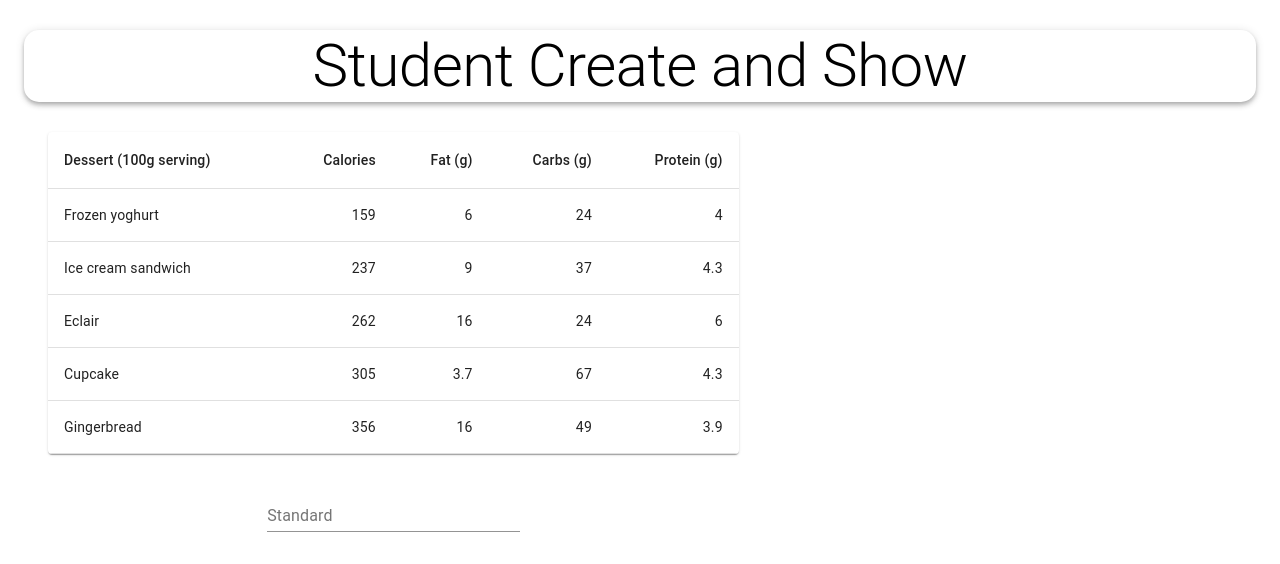
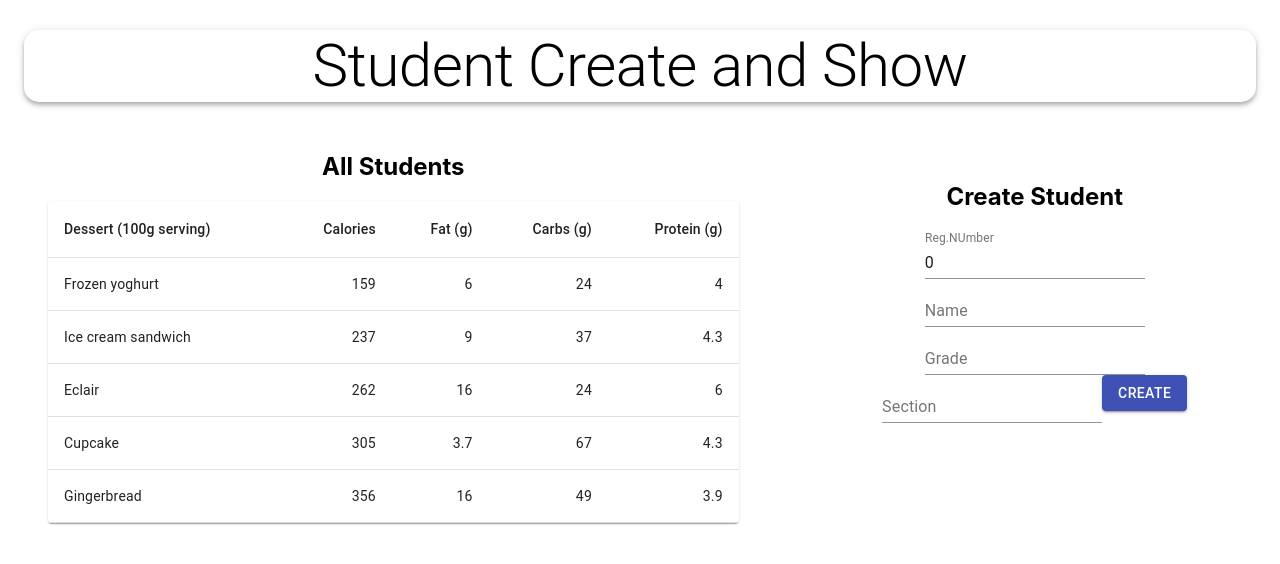
Before and after one commit to sachux/StudentMERN, a React (Create React App) app in the folder client/: page / in a window 1280 px wide. Shown: the top 564 px of the page. Built offline with nearby package versions, Linux system fonts and the light colour scheme.

Commit message:
Client changes

```diff
--- a/client/src/App.js
+++ b/client/src/App.js
@@ -1,6 +1,6 @@
 import logo from './logo.svg';
 import './App.css';
-import { Container, AppBar, Typography, Grow, Grid} from '@material-ui/core'
+import { Container, AppBar, Typography, Grow, Grid, Divider} from '@material-ui/core'
 import Student from './components/showStudent/showStudent.js'
 import CreateStudent from './components/createStudent/createStudent.js'
 import useStyle from "./styles"
@@ -16,13 +16,14 @@ function App() {
 
         <Grow in>
           <Container>
-            <Grid container justify='space-between' alignItems='strect'>
+            <Grid container justify='space-between' alignItems='stretch'>
 
               <Grid items xs={12} sm={7}>
                   <Student />
               </Grid>
 
-              <Grid items xs={12} sm={7}>
+              <Grid items xs={12} sm={4}>
+
                 <div  className={classes.appBar} postition="static" color='inherit'>
                   <CreateStudent />
                 </div>
--- a/client/src/components/createStudent/createStudent.js
+++ b/client/src/components/createStudent/createStudent.js
@@ -1,18 +1,41 @@
-import * as React from 'react';
-import Box from '@material-ui/core/Box';
+import React, {useState} from 'react';
 import TextField from '@material-ui/core/TextField';
+import useStyle from "../../styles"
+import { Button } from '@material-ui/core';
+import axios  from "axios";
 
-export default function BasicTextFields() {
+export default function CreateStudent() {
+    const classes = useStyle();
+
+    const [student,  setStudent] = useState({
+        regNo : 0,
+        studentName: '',
+        grade : '',
+        section: ''
+    });
+
+    const createStudent = () => {
+        axios.post('http://localhost:5000/students',student)
+    }
   return (
-    <Box
-      component="form"
-      sx={{
-        '& > :not(style)': { m: 1, width: '25ch' },
-      }}
-      noValidate
-      autoComplete="off"
-    >
-      <TextField id="standard-basic" label="Standard" variant="standard" />
-    </Box>
+      <>
+      <h2> Create Student </h2>
+    <form className={classes.root} noValidate autoComplete="off">
+      <TextField id="standard-basic" label="Reg.NUmber" variant="standard" value={student.regNo}
+        onChange={(event) => {setStudent({...student, regNo: event.target.value}) }}/>
+      <TextField id="standard-basic" label="Name" variant="standard" value={student.studentName}
+        onChange={(event) => {setStudent({...student, studentName: event.target.value}) }}/>
+      <TextField id="standard-basic" label="Grade" variant="standard" value={student.grade}
+        onChange={(event) => {setStudent({...student, grade: event.target.value}) }}/>
+      <TextField id="standard-basic" label="Section" variant="standard" value={student.section}
+        onChange={(event) => {setStudent({...student, section: event.target.value}) }}/>
+
+
+      <Button variant='contained' color='primary' onClick={createStudent}>
+
+        Create
+      </Button>
+    </form>
+    </>
   );
 }
--- a/client/src/components/showStudent/showStudent.js
+++ b/client/src/components/showStudent/showStudent.js
@@ -6,6 +6,14 @@ import TableContainer from '@material-ui/core/TableContainer';
 import TableHead from '@material-ui/core/TableHead';
 import TableRow from '@material-ui/core/TableRow';
 import Paper from '@material-ui/core/Paper';
+import { makeStyles } from '@material-ui/core/styles';
+
+
+const useStyles = makeStyles({
+    table: {
+        minWidth : 650,
+    }
+});
 
 function createData(name, calories, fat, carbs, protein) {
   return { name, calories, fat, carbs, protein };
@@ -20,7 +28,11 @@ const rows = [
 ];
 
 export default function BasicTable() {
+
+const useStyle = useStyles();
   return (
+      <>
+      <h2>All Students</h2>
     <TableContainer component={Paper}>
       <Table sx={{ minWidth: 650 }} aria-label="simple table">
         <TableHead>
@@ -50,5 +62,6 @@ export default function BasicTable() {
         </TableBody>
       </Table>
     </TableContainer>
+    </>
   );
 }
```
